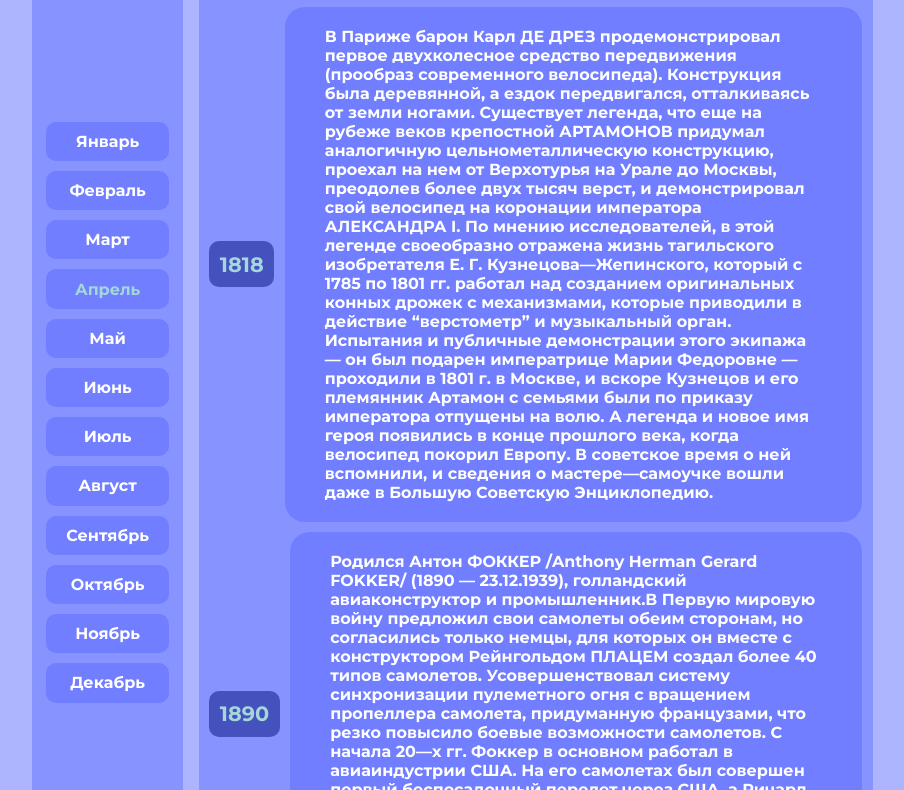
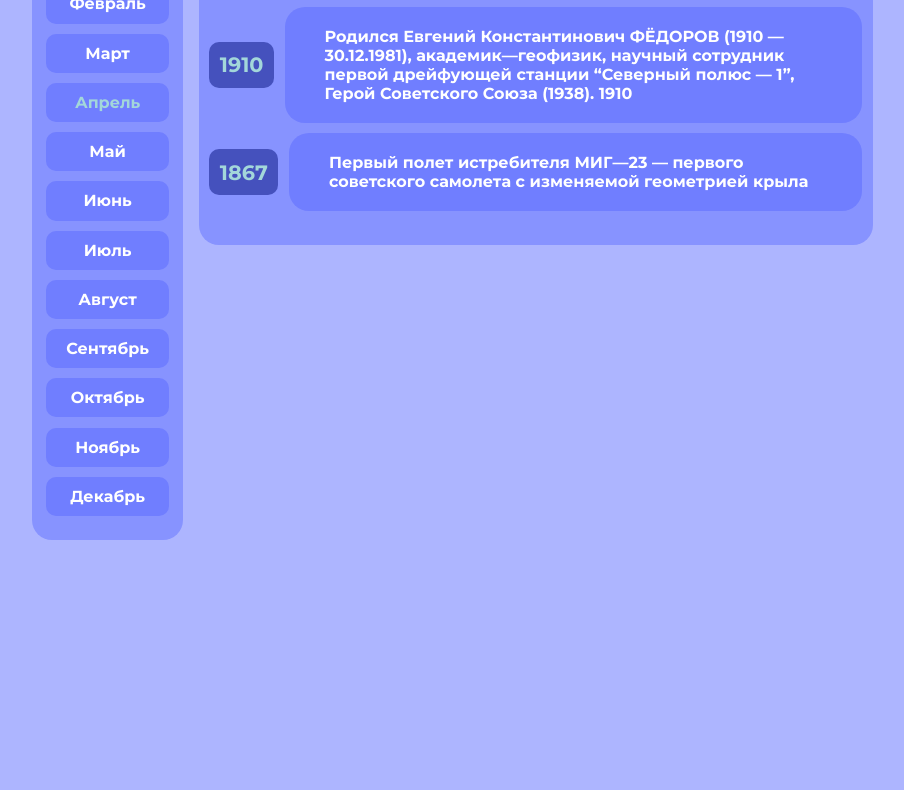
Before and after one commit to Dizey5K/Dizey5K.github.io, a website: page april6.html in a window 1280 px wide. Shown: the part 389-1179 px from the top of the page, without its empty margins (198-1102 px from the left). After the commit the page ends 978 px from the top, so only its background shows below. Drawn offline with Linux system fonts and the light colour scheme.

Commit message:
Update april6.html

```diff
--- a/april6.html
+++ b/april6.html
@@ -68,46 +68,15 @@
           </div>
           <div class="act">
             <div class="container">
-              <div class="year"><p>1818</p></div>
+              <div class="year"><p>1910</p></div>
               <div class="text">
-                В Париже барон Карл ДЕ ДРЕЗ продемонстрировал первое
-                двухколесное средство передвижения (прообраз современного
-                велосипеда). Конструкция была деревянной, а ездок передвигался,
-                отталкиваясь от земли ногами. Существует легенда, что еще на
-                рубеже веков крепостной АРТАМОНОВ придумал аналогичную
-                цельнометаллическую конструкцию, проехал на нем от Верхотурья на
-                Урале до Москвы, преодолев более двух тысяч верст, и
-                демонстрировал свой велосипед на коронации императора АЛЕКСАНДРА
-                I. По мнению исследователей, в этой легенде своеобразно отражена
-                жизнь тагильского изобретателя Е. Г. Кузнецова—Жепинского,
-                который с 1785 по 1801 гг. работал над созданием оригинальных
-                конных дрожек с механизмами, которые приводили в действие
-                “верстометр” и музыкальный орган. Испытания и публичные
-                демонстрации этого экипажа — он был подарен императрице Марии
-                Федоровне — проходили в 1801 г. в Москве, и вскоре Кузнецов и
-                его племянник Артамон с семьями были по приказу императора
-                отпущены на волю. А легенда и новое имя героя появились в конце
-                прошлого века, когда велосипед покорил Европу. В советское время
-                о ней вспомнили, и сведения о мастере—самоучке вошли даже в
-                Большую Советскую Энциклопедию.
+Родился Евгений Константинович ФЁДОРОВ (1910 — 30.12.1981), академик—геофизик, научный сотрудник первой дрейфующей станции “Северный полюс — 1”, Герой Советского Союза (1938). 1910
               </div>
             </div>
             <div class="container">
-              <div class="year"><p>1890</p></div>
+              <div class="year"><p>1867</p></div>
               <div class="text">
-                Родился Антон ФОККЕР /Anthony Herman Gerard FOKKER/ (1890 —
-                23.12.1939), голландский авиаконструктор и промышленник.В Первую
-                мировую войну предложил свои самолеты обеим сторонам, но
-                согласились только немцы, для которых он вместе с конструктором
-                Рейнгольдом ПЛАЦЕМ создал более 40 типов самолетов.
-                Усовершенствовал систему синхронизации пулеметного огня с
-                вращением пропеллера самолета, придуманную французами, что резко
-                повысило боевые возможности самолетов. С начала 20—х гг. Фоккер
-                в основном работал в авиаиндустрии США. На его самолетах был
-                совершен первый беспосадочный перелет через США, а Ричард БИРН и
-                Флойд БЕННЕТТ первыми перелетели через Северный полюс. В 1931
-                году он написал свою автобиографию, которая, естественно,
-                называлась “Летучий голландец”.
+Первый полет истребителя МИГ—23 — первого советского самолета с изменяемой геометрией крыла
               </div>
             </div>
           </div>
```
